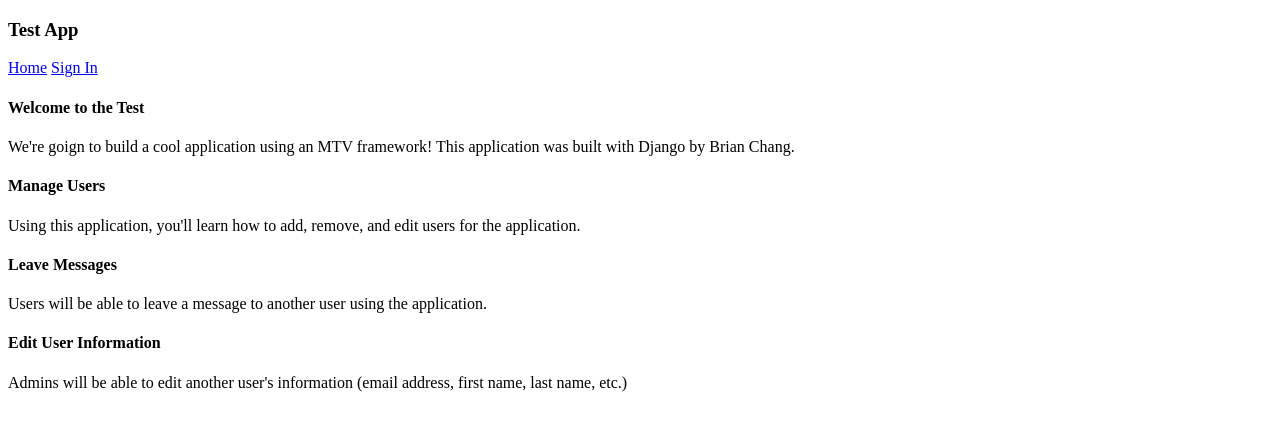
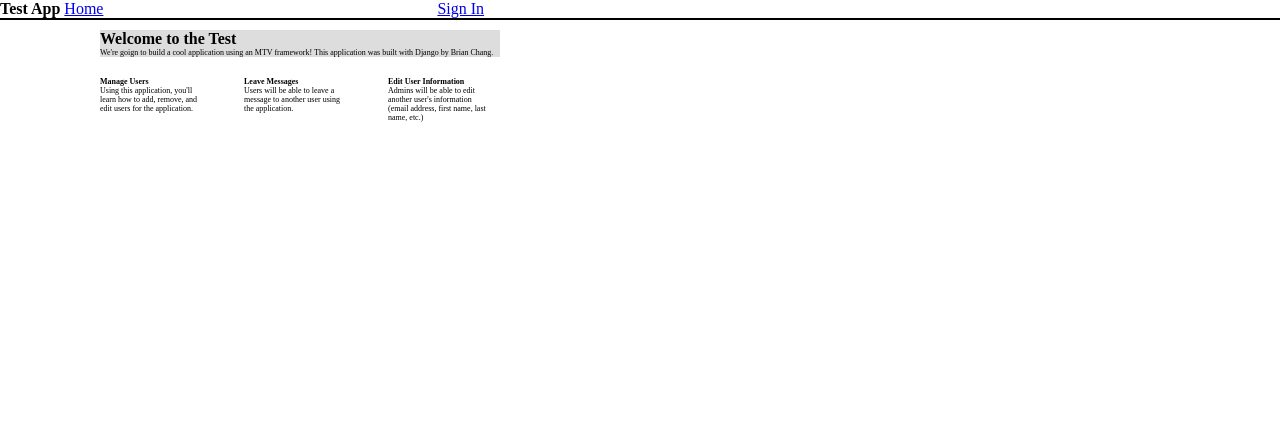
Before and after one commit to bchang1213/django_loginandreg, a Django app: page / in a window 1280 px wide. Shown: the top 431 px of the page. Run offline with Django 3.2, Linux system fonts and the light colour scheme; parts of the project's set-up code (start-up, migrations or seed data) failed here and were passed over.

Commit message:
editing the html

```diff
--- /dev/null
+++ b/apps/login/static/login/css/style.css
@@ -0,0 +1,46 @@
+* {
+	margin: 0px;
+	padding: 0px;
+}
+
+h5{
+	font-size: 8px;
+}
+
+header{
+	border-bottom: 2px solid black;
+}
+
+header h4, a{
+	display: inline;
+}
+
+a.signin{
+	margin-left: 330px;
+}
+
+div.banner{
+	background-color: #DDDDDD;
+	width: 400px;
+	margin-top: 10px;
+	margin-left: 100px;
+}
+
+div.info{
+	display: inline-block;
+	width: 100px;
+	vertical-align: top;
+}
+
+p{
+	font-size: 8px;
+}
+
+div.infoboxes{
+	margin-left: 100px;
+	margin-top: 20px;
+}
+
+div.info:nth-child(2), div.info:nth-child(3) {
+	margin-left: 40px;
+}
--- a/apps/login/templates/login/index.html
+++ b/apps/login/templates/login/index.html
@@ -3,30 +3,36 @@
 <head>
 	<meta charset="utf-8">
 	<title>Home Page</title>
+	{% load static %}
+<!-- The line above tells Django to be ready to listen for static files -->
+	<link rel="stylesheet" href="{% static 'login/css/style.css' %}" media="screen" title="no title"  charset="utf-8">
+<!-- Put the static files in the static folder inside your app.  Django collects files within all static folders and puts them within a single folder -->
 </head>
 <body>
 	<div class='container'>
 		<header>
-			<h3>Test App</h3>
+			<h4>Test App</h4>
 			<a href="/">Home</a>
-			<a href="/signin">Sign In</a>
+			<a href="/signin" class="signin">Sign In</a>
 		</header>
 		<main>
 			<div class='banner'>
 				<h4>Welcome to the Test</h4>
 				<p>We're goign to build a cool application using an MTV framework! This application was built with Django by Brian Chang.</p>
 			</div>
+			<div class="infoboxes">
 				<div class="info">
-				<h4>Manage Users</h4>
+					<h5>Manage Users</h5>
 					<p>Using this application, you'll learn how to add, remove, and edit users for the application.</p>
 				</div>
 				<div class="info">
-				<h4>Leave Messages</h4>
+					<h5>Leave Messages</h5>
 					<p>Users will be able to leave a message to another user using the application.</p>
 				</div>
 				<div class="info">
-				<h4>Edit User Information</h4>
+					<h5>Edit User Information</h5>
 					<p>Admins will be able to edit another user's information (email address, first name, last name, etc.)</p>
+				</div>
 			</div>
 		</main>
 	</div>
```
Lines whose indentation alone changed are shown as unchanged.
